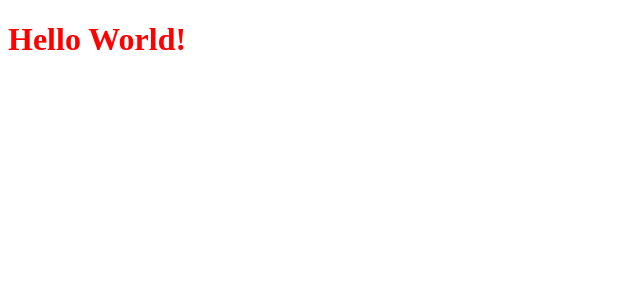
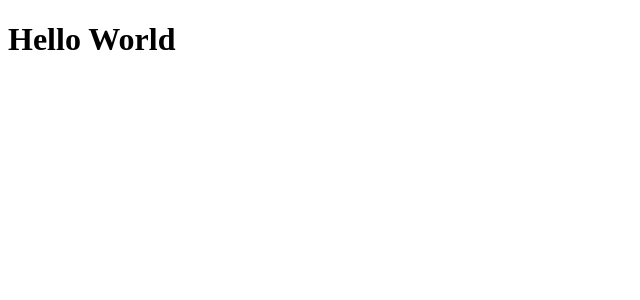
Before and after one commit to Ibtesam-Mahmood/firebase-angular-test, an Angular app: page / in a window 1280 px wide. Shown: the top 300 px of the page, without its empty margins (0-640 px from the left). Built offline with nearby package versions, Linux system fonts and the light colour scheme.

Commit message:
Template set up

```diff
--- /dev/null
+++ b/src/app/app.component.html
@@ -0,0 +1 @@
+<h1>Hello World</h1>
--- a/src/app/app.component.ts
+++ b/src/app/app.component.ts
@@ -2,7 +2,7 @@
 
 @Component({
   selector: 'app-root',
-  template: '<h1>Hello World!</h1>',
-  styles: ['h1 { color: red; }'],
+  templateUrl: './app.component.html',
+  styleUrls: ['app.component.css'],
 })
 export class AppComponent {}
```
Also changed, not shown: src/app/app.component.css (added).
